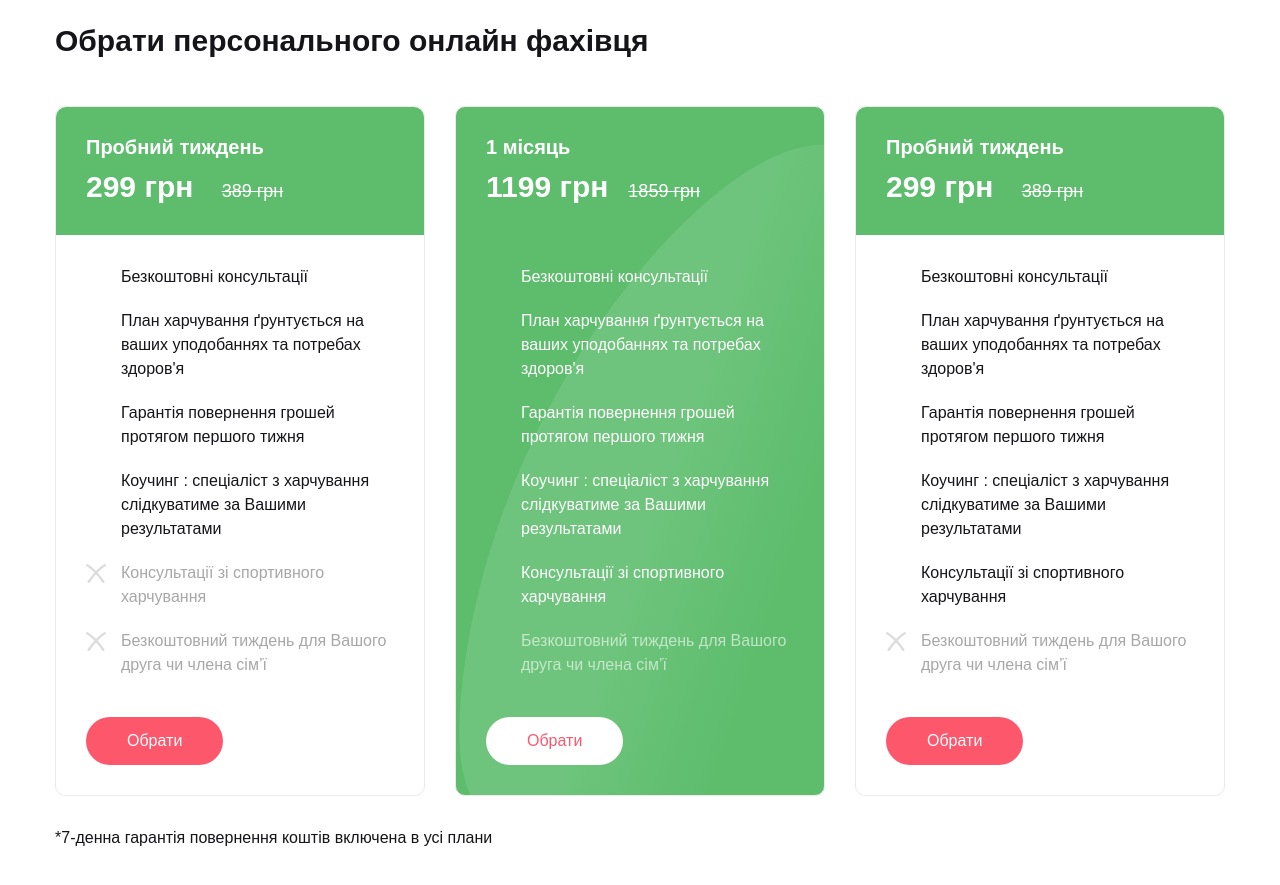
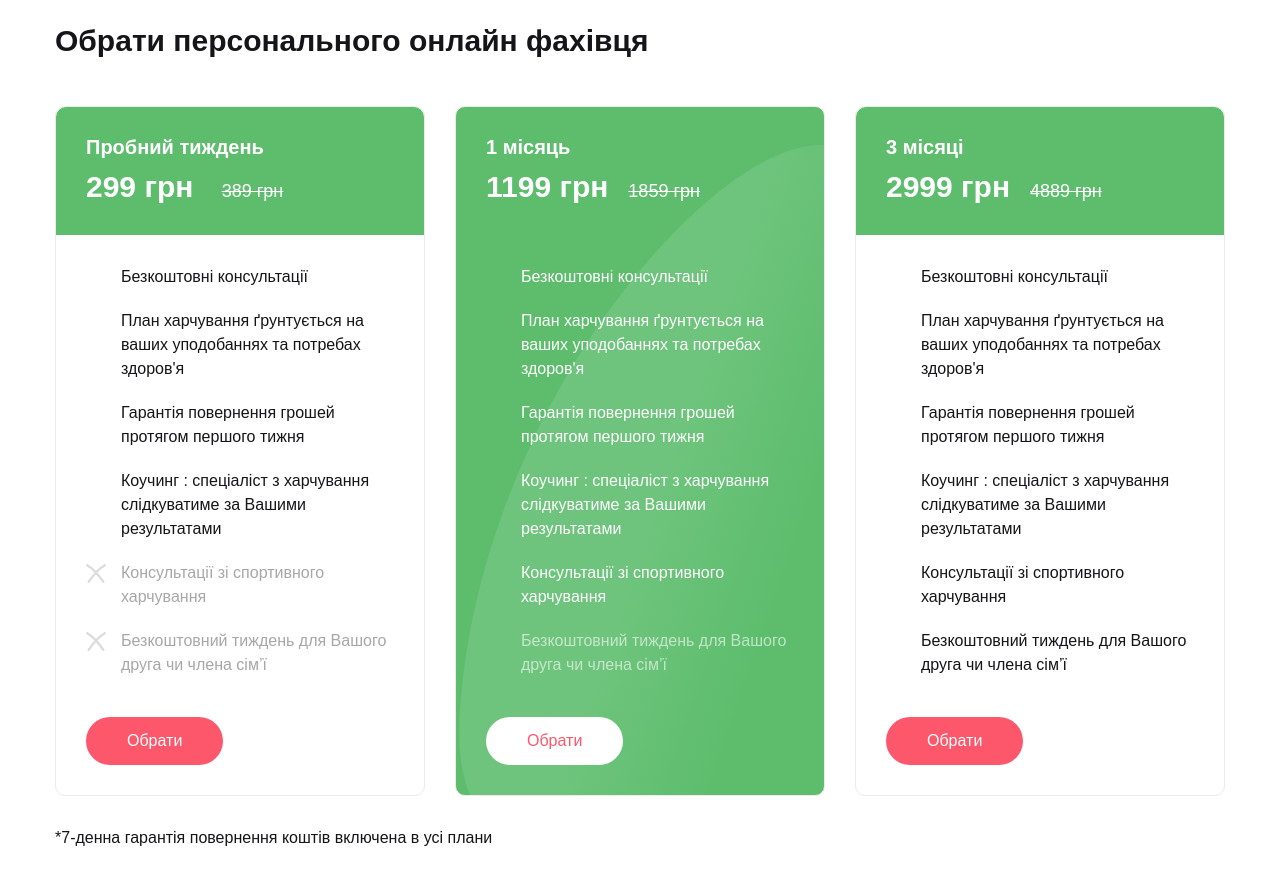
Before and after one commit to redanvr/dietologonline, a plain HTML site: page index.html in a window 1280 px wide. Shown: the part 3880-4765 px from the top of the page. Drawn offline with Linux system fonts and the light colour scheme; files whose address does not match are found by name.

Commit message:
Add files via upload

```diff
--- a/index.html
+++ b/index.html
@@ -211,8 +211,8 @@
                             </div>
                             <div class="tarriff__card">
                                 <div class="tariff__card__header">
-                                    <div class="tariff__title">Пробний тиждень</div>
-                                    <div class="tariff__price">299 грн <span class="tariff__price-old">389 грн</span> </div>
+                                    <div class="tariff__title">3 місяці</div>
+                                    <div class="tariff__price">2999 грн<span class="tariff__price-old">4889 грн</span> </div>
                                 </div>
                                 <div class="tariff__card__body">
                                     <ul class="tariff__card__list">
@@ -221,7 +221,7 @@
                                         <li class="list__item"><span>Гарантія повернення грошей протягом першого тижня</span></li>
                                         <li class="list__item"><span>Коучинг : спеціаліст з харчування слідкуватиме за Вашими результатами</span></li>
                                         <li class="list__item"><span>Консультації зі спортивного харчування</span></li>
-                                        <li class="list__item list__item-inactive"><span>Безкоштовний тиждень для Вашого друга чи члена сім’ї</span></li>
+                                        <li class="list__item"><span>Безкоштовний тиждень для Вашого друга чи члена сім’ї</span></li>
                                     </ul>
                                     <a class="btn__default btn-tariff" href="#">Обрати</a>
                                 </div>
```
